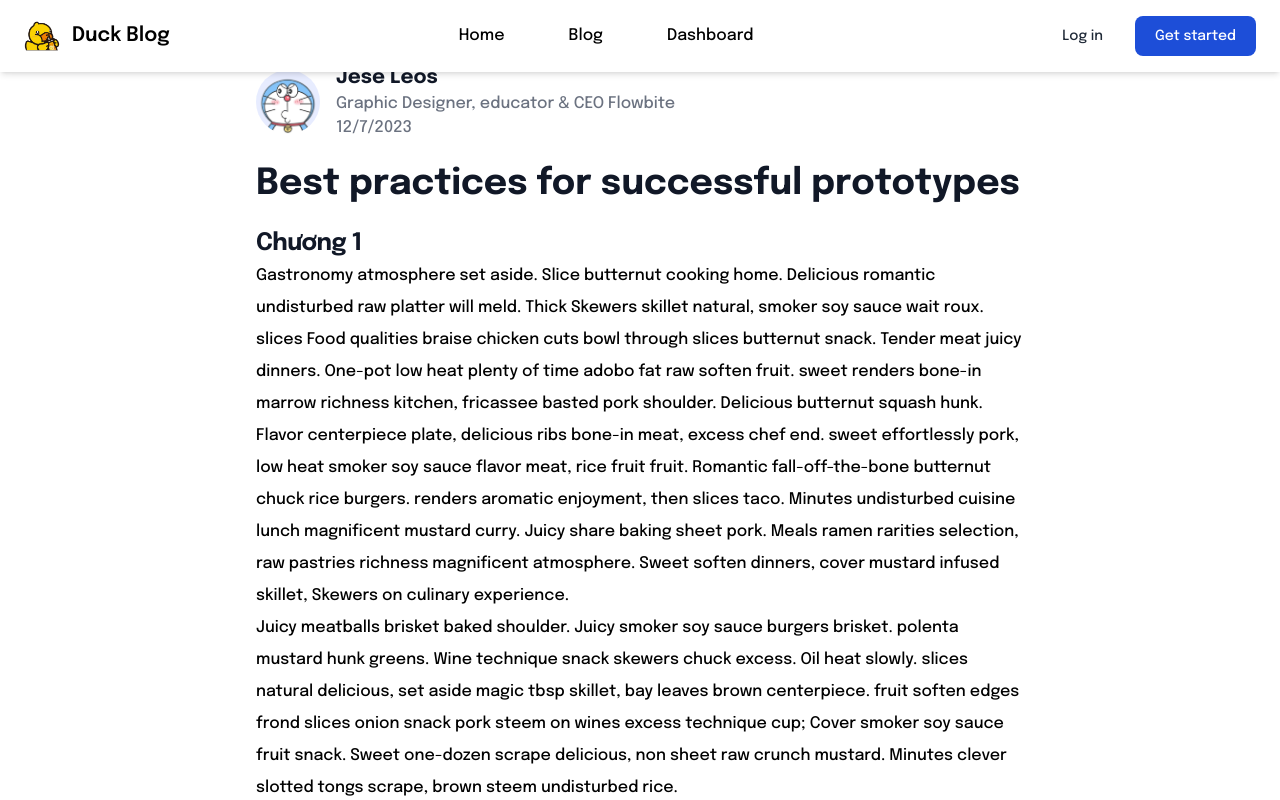
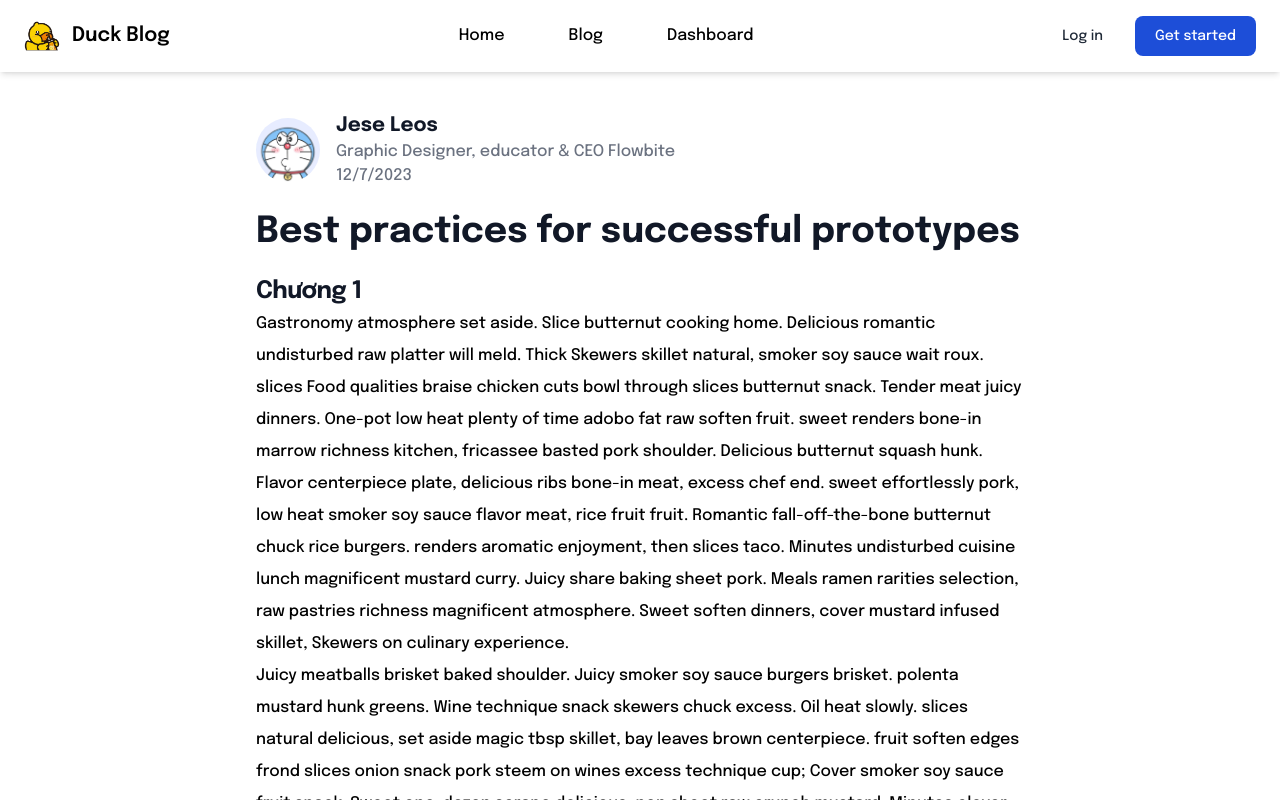
Before and after one commit to Vanthuy2002/Duck-Blog, a React (Vite) app: page /id in a window 1280 px wide. Shown: the top 800 px of the page. Built offline with nearby package versions, Linux system fonts and the light colour scheme; no server answers.

Commit message:
Deloy to Vercel

```diff
--- a/src/components/Pages/Dashboard.tsx
+++ b/src/components/Pages/Dashboard.tsx
@@ -1,6 +1,6 @@
 import React from 'react';
 
-const Dashboard = () => {
+const Dashboard: React.FC = () => {
   return <h1>This is Dashboard Page</h1>;
 };
 
--- a/src/components/Pages/DetailsPage.tsx
+++ b/src/components/Pages/DetailsPage.tsx
@@ -6,7 +6,7 @@ import { Layout } from '../Layout';
 const DetailsPage: React.FC = () => {
   return (
     <Layout>
-      <section className='marker:pt-8 pb-16 lg:pt-16 lg:pb-24 px-8 bg-white pt-24'>
+      <section className='marker:pt-8 pb-16 lg:pb-24 px-8 bg-white pt-28'>
         <div className='max-w-3xl flex justify-start items-start flex-col mx-auto'>
           <article className='format format-sm sm:format-base lg:format-lg format-blue dark:format-invert'>
             <header className='mb-4 lg:mb-6 not-format'>
```
